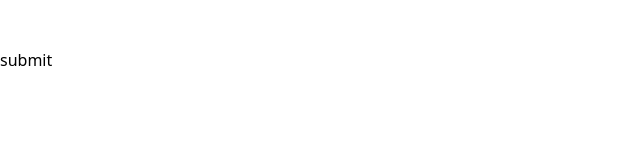
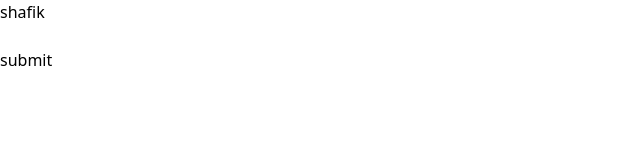
Before and after one commit to SI-Tanbir/form-play, a React (Vite) app: page / in a window 1280 px wide. Shown: the top 160 px of the page, without its empty margins (0-640 px from the left). Built offline with nearby package versions, Linux system fonts and the light colour scheme.

Commit message:
using custom hook so that i can form

```diff
--- a/src/App.jsx
+++ b/src/App.jsx
@@ -1,3 +1,4 @@
+import HookForm from "./Hook/HookForm";
 import RefForm from "./RefForm";
 import SimpleForm from "./SimpleForm";
 import StatefulForm from "./StatefulForm";
@@ -13,8 +14,10 @@ function App() {
 
     {/* <StatefulForm></StatefulForm> */}
 
-    <RefForm></RefForm>
+    {/* <RefForm></RefForm> */}
 
+
+  <HookForm></HookForm>
     </div>
   );
 }
--- /dev/null
+++ b/src/Hook/HookForm.jsx
@@ -0,0 +1,43 @@
+
+
+
+
+import React from 'react'
+import useInputState from './useInputState';
+
+const HookForm = () => {
+    const [name,setHandle] = useInputState('shafik')
+
+    const handleSubmit =(e)=>{
+        console.log('form data',name)
+        e.preventDefault();
+
+
+    }
+
+    return (
+        <div>
+
+
+
+
+            <form onSubmit={handleSubmit}>
+
+                <input  value={name} onChange={setHandle} className='border border-red-600 rounded-md' type="text" name="name" />
+
+                <br />
+                <input  className='border border-red-600 rounded-md' type="password" name="password" />
+                <br />
+                <input className='border p-1 bg-slate-400  rounded-md' type="submit" value="submit" />
+
+
+            </form>
+
+
+
+
+        </div>
+    )
+}
+
+export default HookForm;
--- /dev/null
+++ b/src/Hook/useInputState.js
@@ -0,0 +1,13 @@
+import { useState } from "react"
+
+const useInputState =(defaultValue=null)=>{
+
+    const [value,setValue]=useState(defaultValue);
+    const handleChange = val =>{
+
+        setValue(val)
+    }
+    return [value,handleChange];
+}
+
+export default useInputState;
--- a/src/RefForm.jsx
+++ b/src/RefForm.jsx
@@ -9,9 +9,12 @@ const RefForm = () => {
 
     function handleSubmit(e){
 
+
         e.preventDefault()
         console.log(usname.current.value)
         console.log(uspass.current.value)
+
+
     }
   return (
     <div>
--- a/src/StatefulForm.jsx
+++ b/src/StatefulForm.jsx
@@ -26,8 +26,6 @@ const StatefulForm = () => {
 
         setEmail(e.target.value);
         // console.log(e.target.value)
-
-
 
     }
 
```
